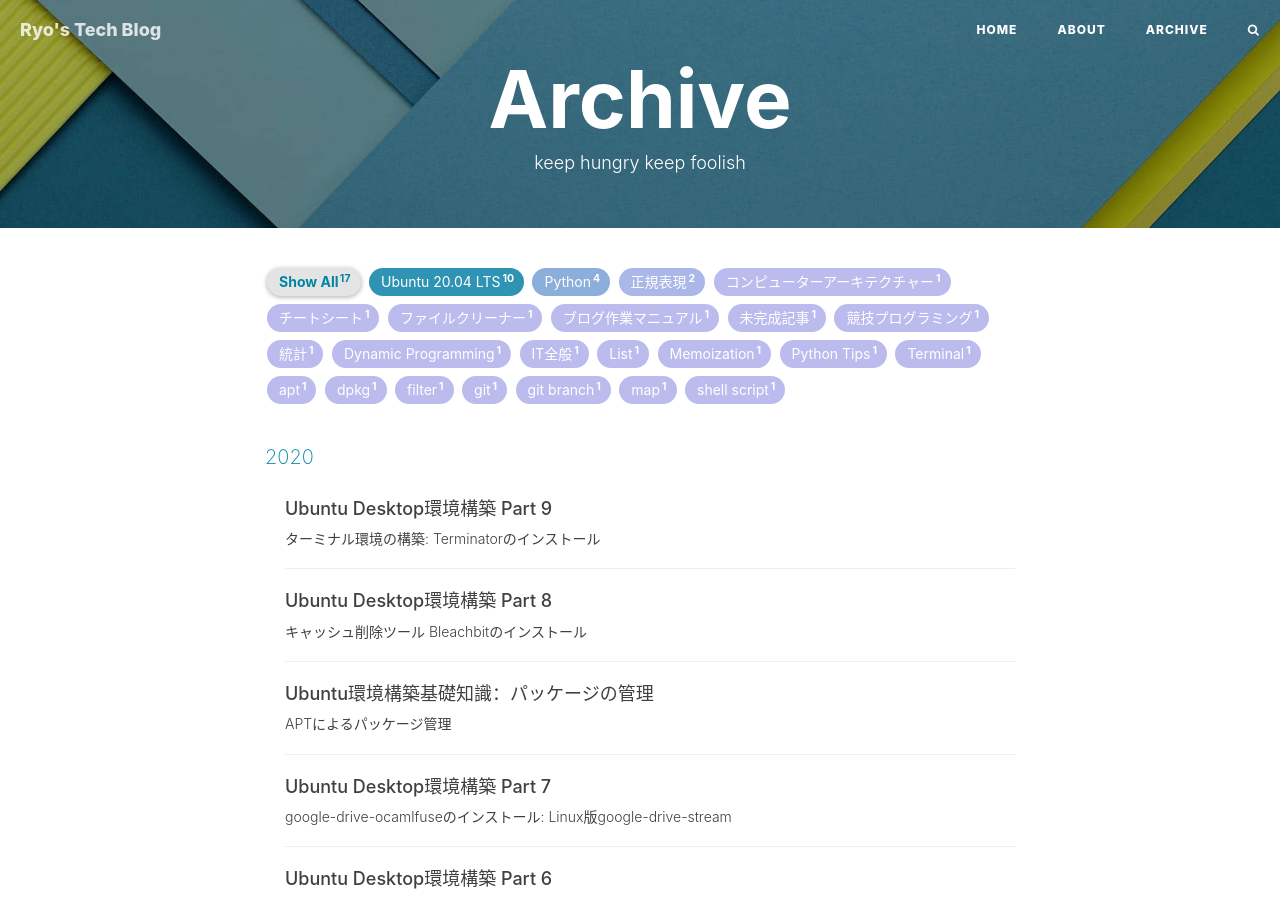
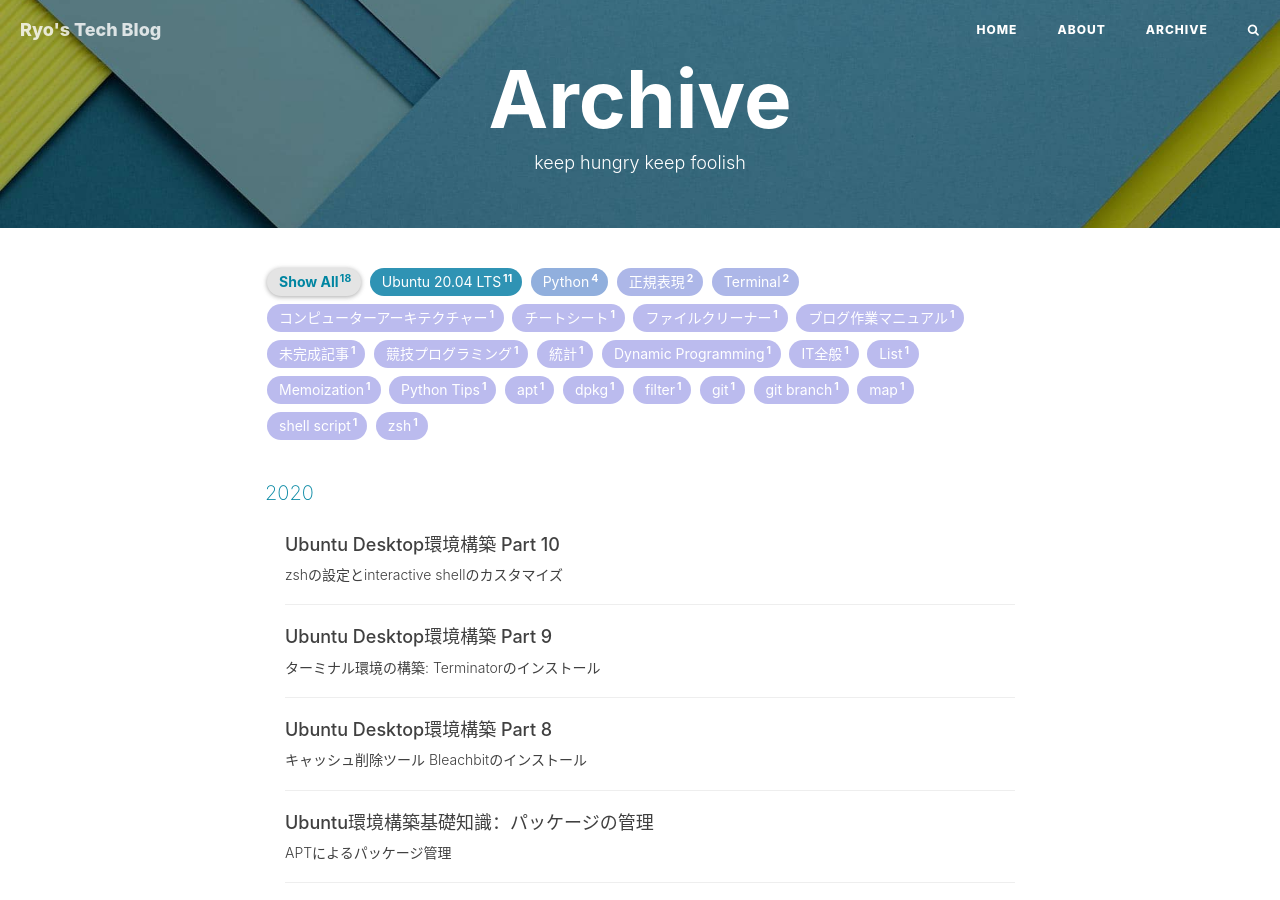
Before and after one commit to RyoNakagami/RyoNakagami.github.io, a Jekyll site: the page built from archive.html, in a window 1280 px wide and 900 px high. Built offline with Jekyll 4.4.1, drawn with Linux system fonts in a browser that asks for light colours; nearby versions of some CDN libraries; comment, search, counter and statistics services are not loaded; part of the change alters nothing that is shown.

Commit message:
ADD newpost 20201223

````diff
--- a/_posts/2020-12-07-ubuntu-setup.md
+++ b/_posts/2020-12-07-ubuntu-setup.md
@@ -144,7 +144,7 @@ tags:
 |---|---|---|
 |main shell|zsh||
 |shell script用shell|bash||
-|Terminalソフト|Terminator||
+|Terminalソフト|Terminator|[Ubuntu Desktop環境構築 Part 9](https://ryonakagami.github.io/2020/12/22/ubuntu-terminator/)|
 |キャッシュ削除ツール|bleachbit|[Ubuntu Desktop環境構築 Part 8](https://ryonakagami.github.io/2020/12/21/ubuntu-bleachbit/)|
 |Web Browser main|Firefox||
 |Web Browser sub|Google Chrome||
--- /dev/null
+++ b/_posts/2020-12-23-ubuntu-zshsetup.md
@@ -0,0 +1,467 @@
+---
+layout: post
+title: "Ubuntu Desktop環境構築 Part 10"
+subtitle: "zshの設定とinteractive shellのカスタマイズ"
+author: "Ryo"
+header-img: "img/post-bg-rwd.jpg"
+header-mask: 0.4
+catelog: true
+mathjax: true
+purpose:
+tags:
+
+- Ubuntu 20.04 LTS
+- Terminal
+- zsh
+---
+
+||概要|
+|---|---|
+|目的|zshの設定とinteractive shellのカスタマイズ|
+|参考|[Zsh公式ページ](https://www.zsh.org/)<br>[Terminator Document](https://terminator-gtk3.readthedocs.io/en/latest/)<br>[bashとzshの違い](https://mac-ra.com/catalina-zsh/#toc_id_2)<br>[bash の初期化ファイル .profile, .bashrc, .bash_profile の使い分けと管理方針](https://blog1.mammb.com/entry/2019/12/01/090000)<br>[ZshでGit用のタブ補完ライブラリを使う](https://git-scm.com/book/ja/v2/Appendix-A%3A-%E3%81%9D%E3%81%AE%E4%BB%96%E3%81%AE%E7%92%B0%E5%A2%83%E3%81%A7%E3%81%AEGit-Zsh%E3%81%A7Git%E3%82%92%E4%BD%BF%E3%81%86)<br>[とみぃ研究所:zshのプロンプトをカッコよくしてGitのブランチを表示させる](https://tomiylab.com/2020/03/prompt/)|
+
+<!-- START doctoc generated TOC please keep comment here to allow auto update -->
+<!-- DON'T EDIT THIS SECTION, INSTEAD RE-RUN doctoc TO UPDATE -->
+
+- [1. 今回のスコープ](#1-%E4%BB%8A%E5%9B%9E%E3%81%AE%E3%82%B9%E3%82%B3%E3%83%BC%E3%83%97)
+  - [やりたいこと](#%E3%82%84%E3%82%8A%E3%81%9F%E3%81%84%E3%81%93%E3%81%A8)
+  - [方針](#%E6%96%B9%E9%87%9D)
+- [2. Bleachbitとは？](#2-bleachbit%E3%81%A8%E3%81%AF)
+  - [Use case](#use-case)
+- [3. Bleachbitのインストール](#3-bleachbit%E3%81%AE%E3%82%A4%E3%83%B3%E3%82%B9%E3%83%88%E3%83%BC%E3%83%AB)
+- [4. Bleachbit使用方針](#4-bleachbit%E4%BD%BF%E7%94%A8%E6%96%B9%E9%87%9D)
+  - [DOM Storageとは](#dom-storage%E3%81%A8%E3%81%AF)
+
+<!-- END doctoc generated TOC please keep comment here to allow auto update -->
+
+## 1. 今回のスコープ
+### やりたいこと
+
+1. zshのインストール
+2. interactive shellにgit branchをシンプルに表示
+3. zshのgit command補完を有効にする
+4. lsやgrepコマンドをじっこうした結果で表示される項目のうち、ディレクトリやシンボリックリンクファイルの場合、色や記号が付与されるようにする
+5. zshでコメントアウトを有効にする
+6. VS Codeのターミナルでもこの結果が反映されるようにする
+
+### 方針
+
+1. apt package managerからzshをインストール
+2. `~/.zshrc`ファイルを編集する
+
+## 2. zshとは
+### カーネルとシェル
+#### カーネルとは
+カーネルとはOSの核になる部分でOSそのもののことです。Ubuntu 20.04 LTSのカーネルのバージョンを確認するには以下のいずれかのコマンドで確認できます
+
+```
+$ cat /proc/version
+Linux version 5.4.0-58-generic (buildd@lcy01-amd64-004) (gcc version 9.3.0 (Ubuntu 9.3.0-17ubuntu1~20.04)) #64-Ubuntu SMP Wed Dec 9 08:16:25 UTC 2020
+```
+
+または
+
+```
+$ uname -sr
+Linux 5.4.0-58-generic
+```
+
+#### シェルとは
+
+シェルは、ユーザーの命令をケーネルに伝える機能を持っています。カーネルはハードウェアと密接に関連しており、ユーザーの命令を直接理解する能力がありません。そこで、シェルという窓口を通して、命令をカーネルに伝えます。
+
+<img src="https://github.com/ryonakimageserver/omorikaizuka/blob/master/linux/terminal/20201225_shell_kernel.png?raw=true">
+
+|shell|説明|
+|---|---|
+|sh|Bourne shell。動作は高速だが機能が貧弱という特徴がある。bシェルとも呼ばれる。|
+|bash|Bourneシェルを大幅に改良したBourne Again SHell。シェルスクリプトは基本的にこれで記述する方針。|
+|csh|DSD系UNIXで使われたシェル。C言語風のコマンド構文を持っているのが特徴。|
+|tcsh|cshを改良したシェル|
+|ash|shの代替となる、小型かつ高速なシェル。|
+|dash|Debian版ash。 動作が軽量高速という特徴がある。/bin/shはシンボリックリンク。|
+|zsh|bシェルを拡張したシェル。bashやtcshの機能を取り入れた強力なシェルだが、その代わり動作が少し遅い。|
+|fish|比較的新しいユーザーフレンドリーなシェル|
+
+シェルの切り替えは以下のように簡単にできる
+
+```
+login_username@host_name ~ % sh
+$
+$ exit
+login_username@host_name ~ % bash
+login_username@host_name:~$
+login_username@host_name:~$ exit
+exit
+login_username@host_name ~ %
+```
+
+### シェルの種類：Login shellとinteractive shell
+
+Login shellとinteractive shellを知ることでシェルの設定ファイルがそれぞれどのような役割をしているかを理解することができます（後述）。
+
+シェルはLogin shellか否か、interactive shellか否かで分類することができます。ログインシェルはローカルおよびリモートの ssh 経由でコンソールにログインするか、明確に zsh --login コマンドを実行してログインする際に実行されます。ログインシェルか否かに関わらず、シェルは対話的 (たとえば xterm 系ターミナルの中で実行される場合) にもなれば、一方で非対話的 (スクリプトとして実行される場合) にもなります。 分類を整理すると以下の４つです：
+
+- 対話的なログインシェル
+- 非対話的なログインシェル
+- 対話的な非ログインシェル
+- 非対話的な非ログインシェル
+
+#### 対話的なシェルと非対話的なシェル
+
+|分類|説明|
+|---|---|
+|対話的なシェル|対話的な(インタラクティブ)シェルは、端末を起動したときのように、キーボードからのコマンド入力を受け付けているシェル。つまり仮想コンソールやsshによるログインもそう。その他として、bash -i シェルスクリプトで実行したもの。|
+|非対話的なシェル|デスクトップ画面にログインしたときや、シェルスクリプトを通常実行した際に起動されたシェル。他に、scpコマンドでファイル送受信した際や、sshにリモートで実行するコマンドを付加した際にリモートで起動されたシェル。 |
+
+#### ログインシェルと非ログインシェル
+
+|分類|説明|
+|---|---|
+|ログインシェル|デスクトップ画面にログインしたときに起動されたシェル<br>仮想コンソールでログインしたときに起動されたシェル<br>sshでログインしたときに起動されたシェル<br>su - ユーザ(-あり)でログインしたシェル<br>bash -l シェルスクリプトで実行したもの。 |
+|非ログインシェル|デスクトップ画面から端末起動したときのシェル、さらにその新タブを開いたときのシェル<br>su ユーザ(-なし)や単にbashと打って切り替えたシェル<br>シェルスクリプトを通常実行した際に起動されたシェル<br>scpコマンドでファイル送受信した際や、sshにリモートで実行するコマンドを付加した際にリモートで起動されたシェル。|
+
+zshでterminalで起動しているシェルがlogin shell出ないことの確認方法は以下：
+```
+if [[ -o login ]]; then
+  echo "I'm a login shell"
+else
+  echo "I'm not a login shell"
+fi
+```
+
+### zshの機能
+
+- Command-lineでの補完機能
+- 実行履歴をすべてのシェルで共有できる
+- ユーザーフレンドリーな変数と配列操作
+- named directoryを扱うことができる
+- login shellとnot login shell両方に共通に読まれる設定ファイル`/etc/zshenv`と`~/.zshenv`がある
+- Oh My Zshのような強力なPlug-inがある
+
+named directory機能の例：
+```
+login_username@host_name ~ % test=~/Desktop
+login_username@host_name ~ % cd ~test
+login_username@host_name ~test
+ % pwd
+/home/login_username/Desktop
+```
+
+### zshのstartup files
+
+startup fileは`/etc/`と`~/`の２つのクラスがあります。`/etc/`クラスはthe system administratorによって設定され、すべてのユーザーに対して実行されます。各ユーザーが独自に設定したい場合は`~/`クラスのファイルを編集します。
+
+|File|説明|
+|---|---|
+|`/etc/zshenv`|Always run for every zsh.|
+|`~/.zshenv`|Usually run for every zsh.|
+|`/etc/zprofile`|Run for login shells.|
+|`~/.zprofile`|Run for login shells.|
+|`/etc/zshrc`|Run for interactive shells.|
+|`~/.zshrc`|Run for interactive shells.|
+|`/etc/zlogin`|Run for login shells.|
+|`~/.zlogin`|Run for login shells. |
+|`/etc/zlogout`|Run for login shells.(ログアウト時に読み取る)|
+|`~/zlogout`|Run for login shells.(ログアウト時に読み取る)|
+
+
+`~/.zprofile`と`~/.zlogin`に違いは読まれるタイミングです。Login shellで読まれる順番は以下のとおりです：
+
+1. `~/.zshenv`
+2. `~/.zprofile`
+3. `~/.zshrc`
+4. `~/.zlogin`
+
+#### 各Startup Fileの棲み分け
+
+|Case|設定先|
+|---|---|
+|コマンドが非対話的に実行する必要がある場合|_.zshenv_|
+|新しいシェルごとに更新する必要がある場合|_.zshenv_|
+|完了するまでに時間がかかる可能性があるコマンドを実行する場合|_.zprofile_|
+|interactive usageに関連している場合|_.zshrc_|
+|シェルが完全にセットアップされたときに実行されるコマンドの場合|_.zlogin_|
+|リソースを解放する場合ログイン時に取得|_.zlogout_|
+
+## 3. zshのインストール
+
+zshのインストールはapt package manager経由でも最新版を取得できます。
+
+```
+$ sudo apt install zsh
+```
+
+インストールされたzshのversionを確認する場合は
+
+```
+$ zsh --version
+zsh 5.8 (x86_64-ubuntu-linux-gnu)
+```
+
+次にzshをdefault login shellとして設定します。
+
+```
+chsh -s $(which zsh)
+```
+
+シェルが変更されたかどうかを確認したい場合は
+
+```
+% echo $SHELL
+/usr/bin/zsh
+```
+
+と表示されれば問題ありません。
+
+## 4. Interactive shellのカスタマイズ
+
+今回僕が実現したいことは以下の４つです：
+
+- Zshのgit command補完を有効にする
+- Interactive shellにgit branchをシンプルに表示
+- lsやgrepコマンドを実行した結果で表示される項目のうち、ディレクトリやシンボリックリンクファイルの場合、色や記号が付与されるようにする
+- zshでコメントアウトを有効にする
+
+ZshのInteractive shellの拡張として有名なものに[oh my zsh](https://ohmyz.sh/)があり、インストールと簡単な設定だけで僕が求めている機能を実装することができますが、(1) バージョン管理をしなくてはならないパッケージが増える, (2) あまり使わなさそうなショートカットコマンドがたくさん入ってきて、コマンド管理がややこしくなりそう, (3) zshコマンドの実行速度が落ちそうという不安, (4) 自分が選択したOh-my-Zshのテーマがいつまでメンテナンスされるかわからない、(5) Zinitといった他の有力な拡張ツールもありどれがいいのかわからない、(6) 僕が求めている機能は自分でも簡単に設定できる、(7)必要な拡張機能はVS CodeのExtensionsに求めるべきでは？、といった理由から今回の導入を見送りました。
+
+### Zshのgit command補完を有効にする
+
+Zshには、Git用のタブ補完ライブラリも同梱されています。`.zshrc`に`autoload -Uz compinit && compinit`という行を追加するだけで、使えるようになります。使用感は以下のような感じです。
+
+```
+% git che<tab>
+check-attr        -- display gitattributes information
+check-ref-format  -- ensure that a reference name is well formed
+checkout          -- checkout branch or paths to working tree
+checkout-index    -- copy files from index to working directory
+cherry            -- find commits not merged upstream
+cherry-pick       -- apply changes introduced by some existing commits
+```
+
+### Interactive shellにgit branchをシンプルに表示
+
+目指したい形はTerminal上に以下の表示をさせることです
+
+<img src="https://github.com/ryonakimageserver/omorikaizuka/blob/master/linux/terminal/20201225_git_zsh.png?raw=true">
+
+求める要件は以下：
+
+- カレントディレクトリがgit管理下ならば、いまの自分がどのブランチにいるかターミナル上の目障りじゃないところに表示する
+- stagingにaddされていないファイルがあるならば`?`を表示、commitされていないファイルがあるならば`!`を表示
+- VSCodeのターミナルでも表示される
+
+#### Requirement
+
+- パワーライン用のフォント
+
+apt package manager経由でインストールします。
+
+```zsh
+% sudo apt install powerline
+```
+#### `~/.zshrc`での書き方
+
+```zsh
+## visualize git brach
+function rprompt-git-current-branch {
+  local branch_name st branch_status
+
+  branch='\ue0a0'    #  powerlineをインストールしていないと表示がバグります
+  color='%{\e[38;5;' #  文字色を設定
+  green='114m%}'
+  red='001m%}'
+  yellow='227m%}'
+  blue='033m%}'
+  reset='%{\e[0m%}'   # reset
+
+  if [ ! -e  ".git" ]; then
+    # git 管理されていないディレクトリは何も返さない
+    return
+  fi
+  branch_name=`git rev-parse --abbrev-ref HEAD 2> /dev/null`
+  st=`git status 2> /dev/null`
+  if [[ -n `echo "$st" | grep "^nothing to"` ]]; then
+    # 全て commit されてクリーンな状態
+    branch_status="${color}${green}${branch}"
+  elif [[ -n `echo "$st" | grep "^Untracked files"` ]]; then
+    # git 管理されていないファイルがある状態
+    branch_status="${color}${red}${branch}?"
+  elif [[ -n `echo "$st" | grep "^Changes not staged for commit"` ]]; then
+    # git add されていないファイルがある状態
+    branch_status="${color}${red}${branch}+"
+  elif [[ -n `echo "$st" | grep "^Changes to be committed"` ]]; then
+    # git commit されていないファイルがある状態
+    branch_status="${color}${yellow}${branch}!"
+  elif [[ -n `echo "$st" | grep "^rebase in progress"` ]]; then
+    # コンフリクトが起こった状態
+    echo "${color}${red}${branch}!(no branch)${reset}"
+    return
+  else
+    # 上記以外の状態の場合
+    branch_status="${color}${blue}${branch}"
+  fi
+  # ブランチ名を色付きで表示する
+  echo "${branch_status}$branch_name${reset}"
+}
+
+# プロンプトが表示されるたびにプロンプト文字列を評価、置換する
+setopt prompt_subst
+
+# プロンプトの右側にメソッドの結果を表示させる
+RPROMPT='`rprompt-git-current-branch`'
+```
+
+#### VS Code上のターミナルでの文字化け防止
+
+VS Codeが許容している文字クラスを用いないとバグります。実行環境はUbintu 20.04 LTSなので`Ubuntu mono, PowerlineSymbols`を今回は用います。まず、`Ctrl+Shift+P`で`Preference > Open Settings(JSON)`を開きます。そして以下の行を付け足します。
+
+```
+"terminal.integrated.fontFamily": "Ubuntu mono, PowerlineSymbols"
+```
+
+### lsやgrepコマンドを実行した結果で表示される項目のうち、ディレクトリやシンボリックリンクファイルの場合、色や記号が付与されるようにする
+
+基本的にはoptionの`--color=auto`と`ls -F`を参考に設定するだけです。`-F` オプションもつけておくことで実行ファイルにはファイル名末尾に`*`, ディレクトリなら`/`, シンボリックリンクなら`@`がつくようになります。
+
+```zsh
+## alias with color
+alias ls='ls -F --color=auto'
+alias grep='grep --color=auto'
+```
+
+### zshでコメントアウトを有効にする
+
+コメントアウトできるようになると実行履歴検索(`Ctrl+R`)が用意になるので設定しときます。以下の行を`~/.zshrc`に書き加えるだけですみます。
+
+```zsh
+setopt interactivecomments #20201225追加
+```
+
+### `~.zshrc`での設定のまとめ
+
+１つ１つ説明していきましたが、まとめると下のような設定になります。これを`~/.zshrc`に書き加えれば終了です。
+
+```zsh
+# 20201225 update
+## enable comment-out
+setopt interactivecomments
+
+## Git autocompleteion libaray
+autoload -Uz compinit && compinit
+
+## visualize git brach
+function rprompt-git-current-branch {
+  local branch_name st branch_status
+
+  branch='\ue0a0'
+  color='%{\e[38;5;' #  文字色を設定
+  green='114m%}'
+  red='001m%}'
+  yellow='227m%}'
+  blue='033m%}'
+  reset='%{\e[0m%}'   # reset
+
+  if [ ! -e  ".git" ]; then
+    # git 管理されていないディレクトリは何も返さない
+    return
+  fi
+  branch_name=`git rev-parse --abbrev-ref HEAD 2> /dev/null`
+  st=`git status 2> /dev/null`
+  if [[ -n `echo "$st" | grep "^nothing to"` ]]; then
+    # 全て commit されてクリーンな状態
+    branch_status="${color}${green}${branch}"
+  elif [[ -n `echo "$st" | grep "^Untracked files"` ]]; then
+    # git 管理されていないファイルがある状態
+    branch_status="${color}${red}${branch}?"
+  elif [[ -n `echo "$st" | grep "^Changes not staged for commit"` ]]; then
+    # git add されていないファイルがある状態
+    branch_status="${color}${red}${branch}+"
+  elif [[ -n `echo "$st" | grep "^Changes to be committed"` ]]; then
+    # git commit されていないファイルがある状態
+    branch_status="${color}${yellow}${branch}!"
+  elif [[ -n `echo "$st" | grep "^rebase in progress"` ]]; then
+    # コンフリクトが起こった状態
+    echo "${color}${red}${branch}!(no branch)${reset}"
+    return
+  else
+    # 上記以外の状態の場合
+    branch_status="${color}${blue}${branch}"
+  fi
+  # ブランチ名を色付きで表示する
+  echo "${branch_status}$branch_name${reset}"
+}
+
+# プロンプトが表示されるたびにプロンプト文字列を評価、置換する
+setopt prompt_subst
+
+# プロンプトの右側にメソッドの結果を表示させる
+RPROMPT='`rprompt-git-current-branch`'
+
+## alias with color
+alias ls='ls -F --color=auto'
+alias grep='grep --color=auto'
+```
+
+
+## Appendix: /procディレクトリのファイル
+
+/procディレクトリは、普通のファイルシステムと違い、ハードディスクやSSDなどのストレージ上ではなく、メモリの中に作られるファイルシステムです。mountコマンドで確認してみると、/procディレクトリが他と異なる場所にあります。
+
+```
+$ mount
+sysfs on /sys type sysfs (rw,nosuid,nodev,noexec,relatime)
+proc on /proc type proc (rw,nosuid,nodev,noexec,relatime)
+(略)
+```
+
+`/proc`にあるファイルは普通のファイルではなく、「仮想ファイル」という特殊な形式となっています。lsコマンドで確認してみると、`/proc`にあるファイルはサイズが0になっている上、タイムスタンプもほとんどのファイルで現在時刻になっています。
+
+```
+$ ls-la /proc
+(略)
+dr-xr-xr-x   9 root             root                           0 Dec 25 11:23 11
+dr-xr-xr-x   9 root             root                           0 Dec 25 11:23 115
+dr-xr-xr-x   9 root             root                           0 Dec 25 11:23 116
+dr-xr-xr-x   9 root             root                           0 Dec 25 11:23 117
+dr-xr-xr-x   9 root             root                           0 Dec 25 11:23 1198
+dr-xr-xr-x   9 root             root                           0 Dec 25 11:23 12
+dr-xr-xr-x   9 root             root                           0 Dec 25 11:23 120
+(略)
+```
+
+`/proc`ディレクトリにあるファイルは、システムをコントロールするために使われます。そのため、システムのさまざまな情報がここに格納されています。意味もわからずに/procの内容を変更するとシステムが壊れるので直接編集は基本的にだめです。たとえば`/proc/sys/`ディレクトリのファイルには、カーネルの諸設定をオン／オフが記載されており、ここのファイルの内容を書き換えることによって、さまざまなカーネル設定を有効化／無効化することができます。もし編集したい場合は`/etc/sysctl.conf`というファイルが用意されているのでこちらを編集します。
+
+## Appendix:bashとの違い
+### 配列のIndex
+
+bashの配列は0から始まるが、zsh の配列は 0 ではなく 1 から始まります。
+
+zshtest.shを以下のように書きます。
+```
+#!/bin/bash
+
+array=(apple orange peach)
+for i in `seq 0 3`; do
+    echo "array[$i] = ${array[$i]}"
+done;
+```
+
+Then,
+```
+$ zshtest.sh
+array[0] = apple
+array[1] = orange
+array[2] = peach
+array[3] =
+```
+
+一方、`#!/bin/zsh`とzshtest.shを書き換えて実行すると
+
+```
+% zshtest.sh
+array[0] =
+array[1] = apple
+array[2] = orange
+array[3] = peach
+```
````
